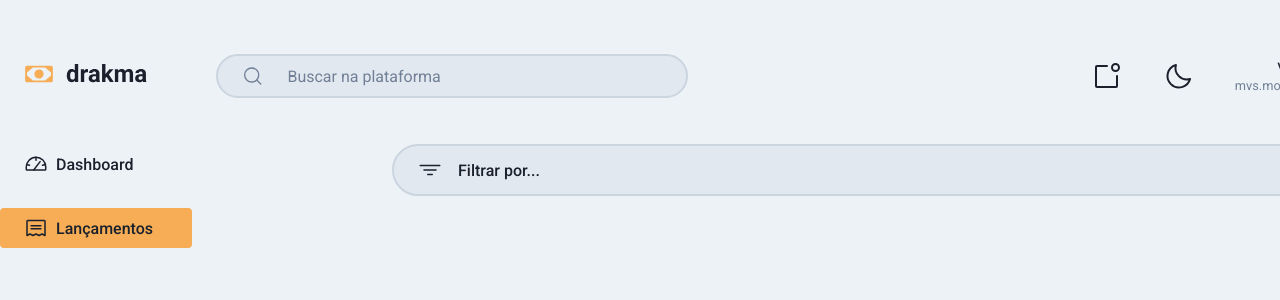
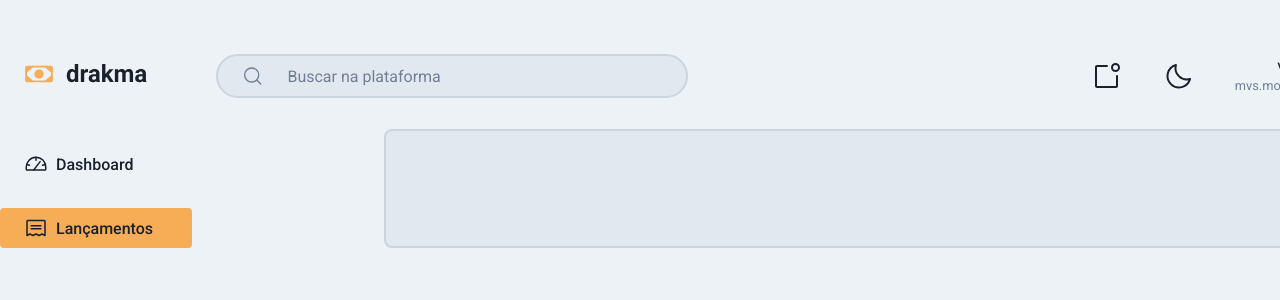
Before and after one commit to mvsmoreira/finflow, a React (Vite) app: page /entries in a window 1280 px wide. Shown: the top 300 px of the page. Built offline with nearby package versions, Linux system fonts and the light colour scheme.

Commit message:
feat: add NewTransactionButton

```diff
--- a/src/components/FilterBar/styles.ts
+++ b/src/components/FilterBar/styles.ts
@@ -2,7 +2,6 @@ import styled from "styled-components";
 import { Icon } from "../WidgetBar/styles";
 
 export const FilterContainer = styled.div`
-  grid-area: summary-cards;
   display: flex;
   align-items: center;
   margin-top: 2rem;
--- /dev/null
+++ b/src/components/NewTransactionButton/index.tsx
@@ -0,0 +1,12 @@
+import { ButtonHTMLAttributes } from "react"
+import { TransactionButton } from "./styles"
+
+interface NewTransactionButtonProps extends ButtonHTMLAttributes<HTMLButtonElement> { }
+
+export const NewTransactionButton = (props: NewTransactionButtonProps) => {
+  return (
+    <TransactionButton {...props}>
+      Nova Transação
+    </TransactionButton>
+  )
+}
--- /dev/null
+++ b/src/components/NewTransactionButton/styles.ts
@@ -0,0 +1,21 @@
+import styled from "styled-components";
+
+export const TransactionButton = styled.button`
+  display: flex;
+  align-self: flex-end;
+  justify-content: center;
+  align-items: center;
+  padding: 1rem 1.5rem;
+  background: ${(props) => props.theme['$main']};
+  border: none;
+  border-radius: 9999px;
+  transition: filter 0.2s ease-in-out;
+  font-weight: 500;
+  font-size: 1rem;
+  color: ${(props) => props.theme['gray-800']};
+
+  &:hover {
+    filter: brightness(0.9);
+  }
+`
+TransactionButton.displayName = 'TransactionButton'
--- a/src/pages/Entries/index.tsx
+++ b/src/pages/Entries/index.tsx
@@ -1,10 +1,13 @@
 import { FilterBar } from "../../components/FilterBar"
-import { EntriesContainer } from "./styles"
+import { NewTransactionButton } from "../../components/NewTransactionButton"
+import { EntriesContainer, TransactionsContainer } from "./styles"
 
 export const Entries = () => {
   return (
     <EntriesContainer>
-      <FilterBar />
+      <TransactionsContainer>
+        <NewTransactionButton />
+      </TransactionsContainer>
     </EntriesContainer>
   )
 }
--- a/src/pages/Entries/styles.ts
+++ b/src/pages/Entries/styles.ts
@@ -1,8 +1,22 @@
 import styled from "styled-components";
 
 export const EntriesContainer = styled.section`
+  grid-area: cards;
   display: flex;
   flex-direction: column;
   width: 78.5rem;
+  gap: 2rem;
 `
 EntriesContainer.displayName = 'EntriesContainer'
+
+export const TransactionsContainer = styled.div`
+  display: flex;
+  flex-direction: column;
+  border: 2px solid ${(props) => props.theme['gray-300']};
+  border-radius: 8px;
+  background: ${(props) => props.theme['gray-200']};
+  width: 68.5rem;
+  margin-left: auto;
+  padding: 2rem;
+`
+TransactionsContainer.displayName = 'TransactionsContainer'
```
